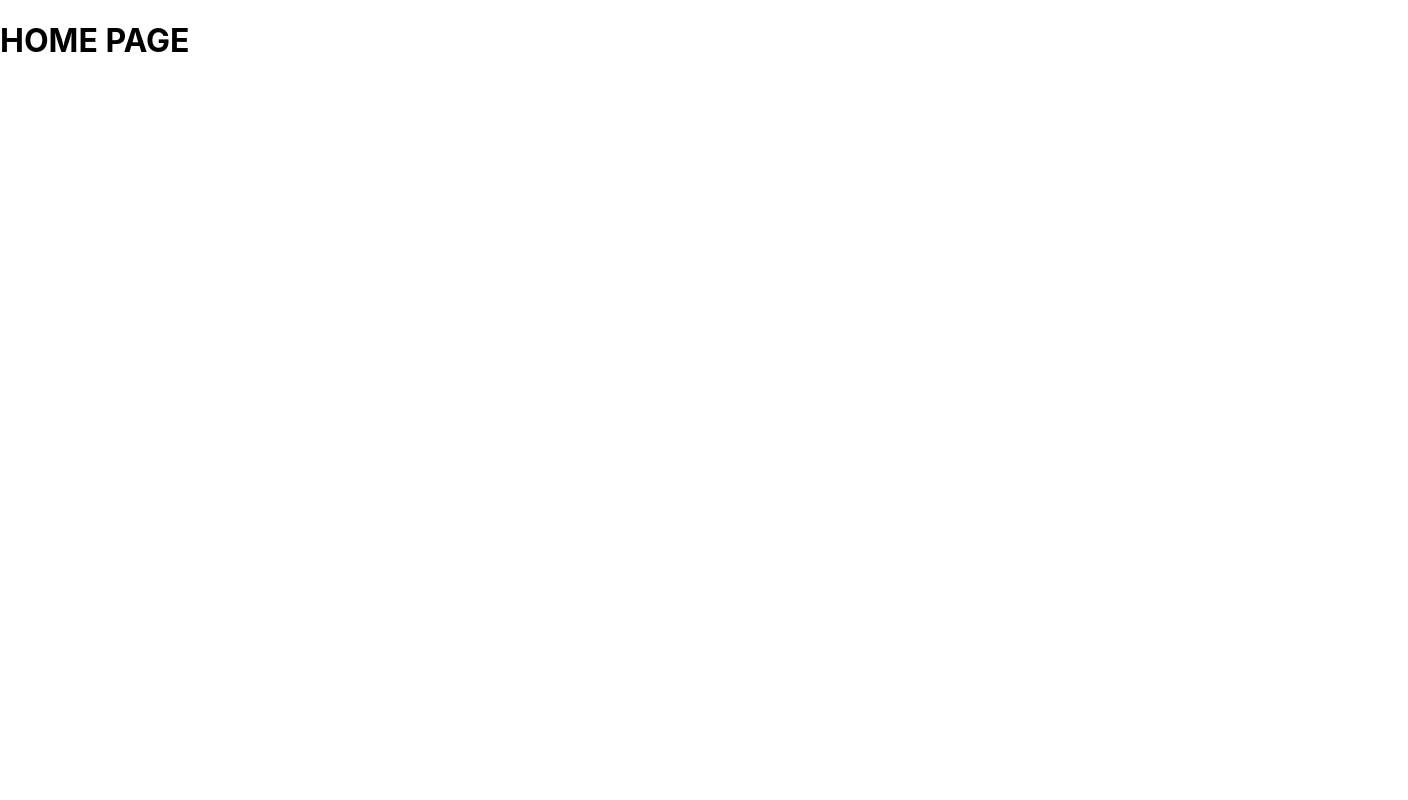
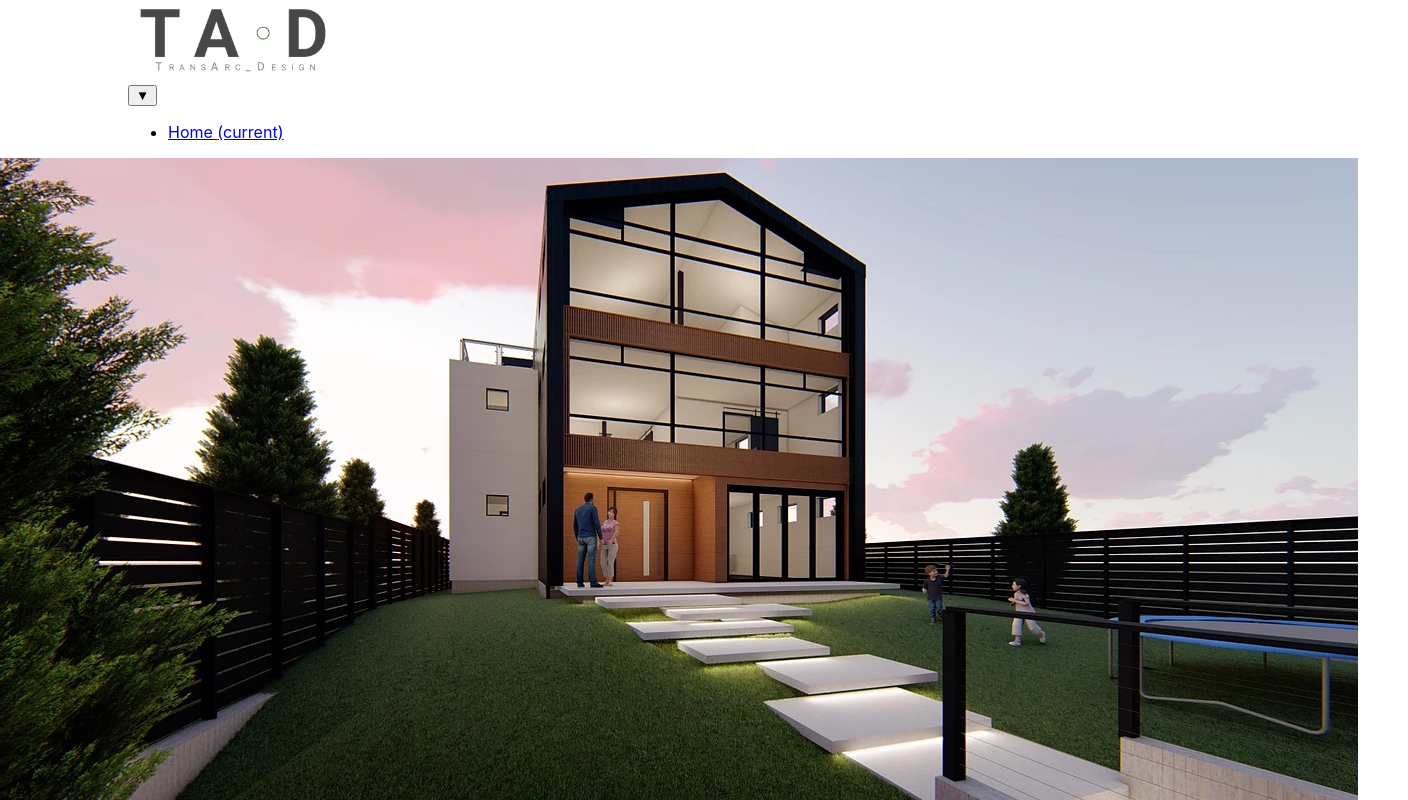
Before and after one commit to Aslangh67/TransArc-Front, a React (Create React App) app: page / in a window 1280 px wide. Shown: the top 800 px of the page, 1408 px wide, since content can reach past the window. Built offline with nearby package versions, Linux system fonts and the light colour scheme.

Commit message:
Added fadein- out text

```diff
--- a/src/App.js
+++ b/src/App.js
@@ -1,8 +1,13 @@
 import React from 'react';
 import Home from "./pages/Home"
+import Navbar from "./components/Navbar"
+
 function App() {
   return (
+    <>
+    <Navbar/>
    <Home/>
+   </>
   );
 }
 
--- /dev/null
+++ b/src/components/Navbar/index.js
@@ -0,0 +1,51 @@
+import React ,{useState,useEffect} from "react";
+import Logo from "../../Util/Logo/logo.webp"
+import StartText from "../StartText"
+import "./style.css"
+
+
+function Navbar() {
+
+const [visible, setVisible]= useState(true)
+
+useEffect(()=>{
+setTimeout(()=>{
+    setVisible(false)
+},3800)
+},[])
+useEffect(()=>{
+setTimeout(()=>{
+    window.scrollTo(0,0)},500)
+},[])
+
+
+    return (
+        <>
+             {visible?  <StartText/>:null}
+            <nav className="navbar navbar-expand-lg myNav ">
+                <img className="logo img-fluid " src={Logo} ></img>
+                {/* <div className="links">
+                <a href="#">Home</a>
+                <br/>
+                <a href="#">Library</a>
+            </div> */}
+                <div >
+                    <button className="navbar-toggler mx-auto " type="button" data-toggle="collapse" data-target="#navbarSupportedContent" aria-controls="navbarSupportedContent" aria-expanded="false" aria-label="Toggle navigation">
+                        <span className="navbar-toggler-icon">▼</span>
+                    </button>
+                    <div className="collapse navbar-collapse " id="navbarSupportedContent">
+                        <ul className="navbar-nav ">
+                            <li className="nav-item active">
+                                <a className="nav-link" href="#">Home <span className="sr-only">(current)</span></a>
+                            </li>
+                        </ul>
+                    </div>
+                </div>
+            </nav>
+
+
+        </>
+    )
+};
+
+export default Navbar;
--- /dev/null
+++ b/src/components/Navbar/style.css
@@ -0,0 +1,11 @@
+
+.myNav{
+   padding-left: 10%;
+}
+nav{
+   width: 100%;
+
+}
+.logo{
+   height: 10vh;
+}
--- /dev/null
+++ b/src/components/Row1/index.js
@@ -0,0 +1,29 @@
+import React from "react"
+import "./style.css"
+import testImage from "../../Util/Images/test.webp"
+
+export default function TransRow1() {
+
+    return (
+        <div className="row top pt-4">
+            <div className="col-md-7">
+                <div className="row">
+                    <img src={testImage} className="col-md-12 iL1 test" ></img>
+                </div>
+                <div className="row">
+                    <img src={testImage}  className="col-md-6 iL2 test"></img>
+                    <img src={testImage}  className="col-md-6 iL3 test"></img>
+                </div>
+            </div>
+            <div className="col-md-5">
+                <div className="row">
+                    <img src={testImage}  className="col-md-6 iR1 test"></img>
+                    <img src={testImage}  className="col-md-6 iR2 test"></img>
+                </div>
+                <div className="row">
+                    <img src={testImage}  className="col-md-12 iR3 test"></img>
+                </div>
+            </div>
+        </div>
+    )
+}
--- /dev/null
+++ b/src/components/Row1/style.css
@@ -0,0 +1,6 @@
+
+/* .iL1{
+    height: 200px;
+    width: 600px;
+    background-color: aquamarine;
+} */
--- /dev/null
+++ b/src/components/StartText/index.js
@@ -0,0 +1,19 @@
+import React  from "react";
+
+import "./style.css"
+
+
+function StartText() {
+
+
+
+    return (
+
+            <div  id="start">
+                <div className="DIV">TransArc Design </div>
+            </div>
+
+    )
+};
+
+export default StartText;
--- /dev/null
+++ b/src/components/StartText/style.css
@@ -0,0 +1,51 @@
+@import url('https://fonts.googleapis.com/css?family=Roboto:300');
+
+#start {
+    text-align:center;
+    display: flex;
+    justify-content: space-around;
+    /* background:linear-gradient(141deg, #ccc 25%, #eee 40%, #ddd 55%); */
+    color:#555;
+    font-family:'Roboto';
+    font-weight:800;
+    font-size:5vh;
+    height:100vh;
+    transition: height 4s;
+    overflow:hidden;
+    -webkit-backface-visibility: hidden;
+    -webkit-perspective: 1000;
+    -webkit-transform: translate3d(0,0,0);
+    animation: faded 4s  ;
+  }
+
+  .DIV {
+    display:inline-block;
+    overflow:hidden;
+    white-space:nowrap;
+    position: relative;
+
+    top: 50%;
+  }
+
+
+  .DIV:last-of-type {
+    width:0px;
+    animation: reveal 7s infinite;
+  }
+
+
+
+  @keyframes reveal {
+      0% {opacity:0;width:0px;}
+      20% {opacity:50;}
+      40% {opacity: 70; width:355px;}
+      80% {opacity:1;}
+      100% {opacity:0;width:355px;}
+  }
+
+  @keyframes faded {
+    0% {height: 100vh;}
+    50% {height: 100vh;}
+    100% {height: 0vh;}
+
+}
--- a/src/pages/Home/index.js
+++ b/src/pages/Home/index.js
@@ -1,12 +1,15 @@
 import React, { useState, useEffect } from 'react';
-
+import Row1 from "../../components/Row1"
+import "./style.css"
 
 function Home() {
 
 
   return (
-    <div >
-        <h1>HOME PAGE</h1>
+    <div className="container-fluid " >
+
+        <Row1/>
+
     </div>
   )
 
--- /dev/null
+++ b/src/pages/Home/style.css
@@ -0,0 +1,4 @@
+.container{
+    margin-right:0;
+    margin-left: 0;
+}
```
Also changed, not shown: src/components/Carousel/index.js (added, +11 -0 lines), src/components/Row/index.js (deleted, +0 -7 lines), src/Util/Images/test.webp (added), src/Util/Logo/logo.webp (added), src/components/Carousel/style.css (added).
